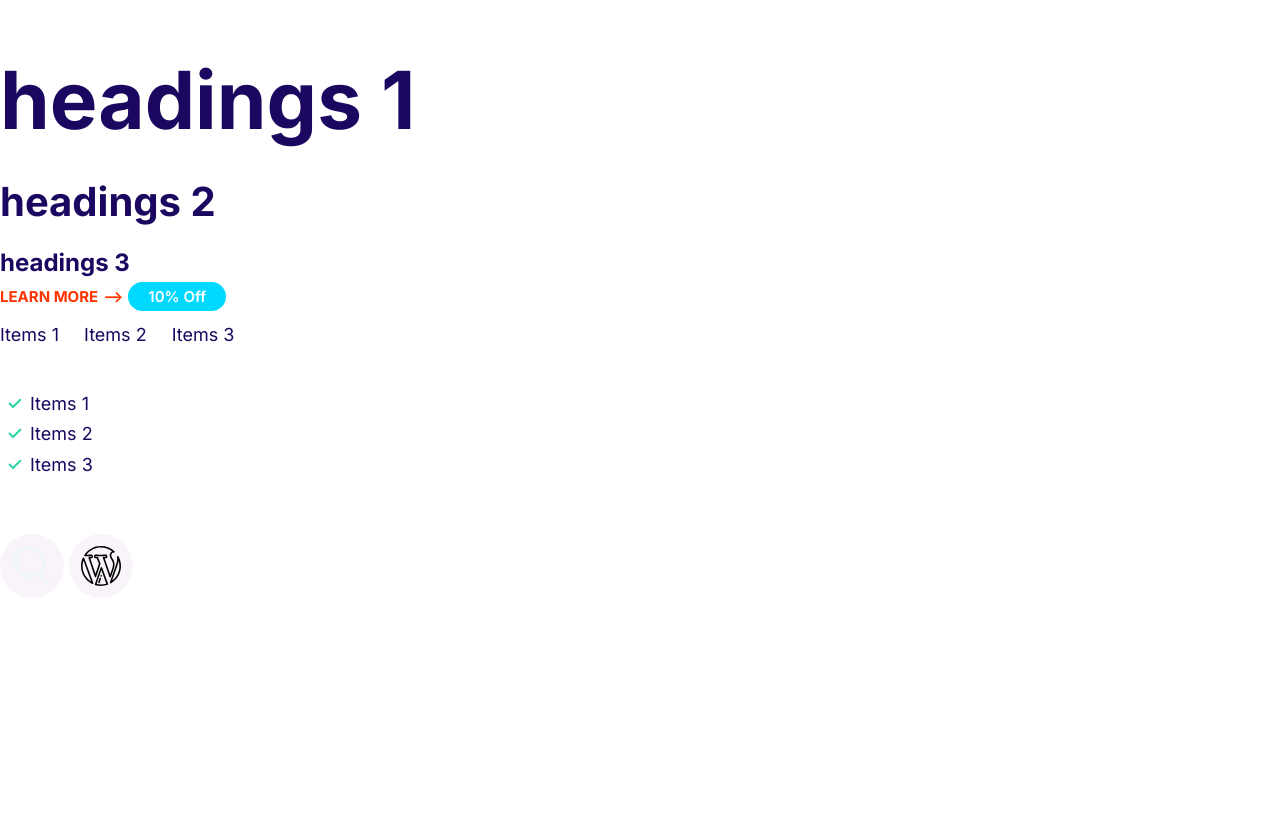
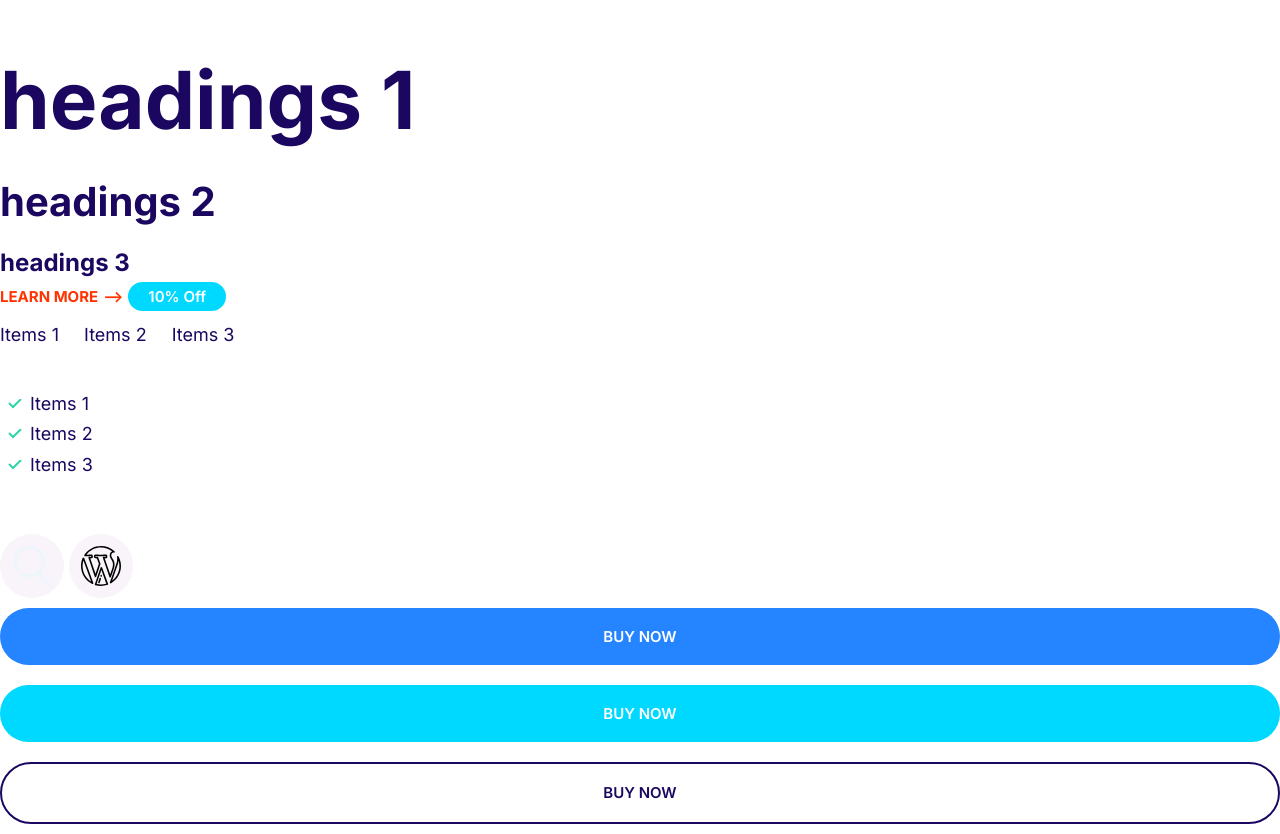
Before and after one commit to RukhsarDayma/Pest-Terminator, a plain HTML site: page index.html in a window 1280 px wide. Before the commit the page ends 800 px from the top, so only its background shows below. Drawn offline with Linux system fonts and the light colour scheme.

Commit message:
defining button.

```diff
--- a/index.html
+++ b/index.html
@@ -38,6 +38,9 @@
       </svg>
   </span>
 
+  <button class="btn btn-primary btn--block">Buy now</button>
+  <a href="#" class="btn btn-secondary btn--block">Buy now</a>
+  <a href="#" class="btn btn--outline btn--block">Buy now</a>
 
 </body>
 </html>
```
